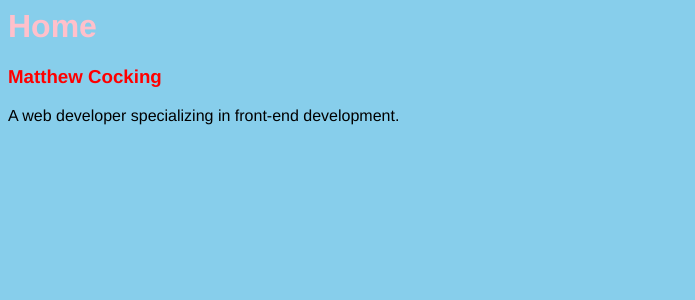
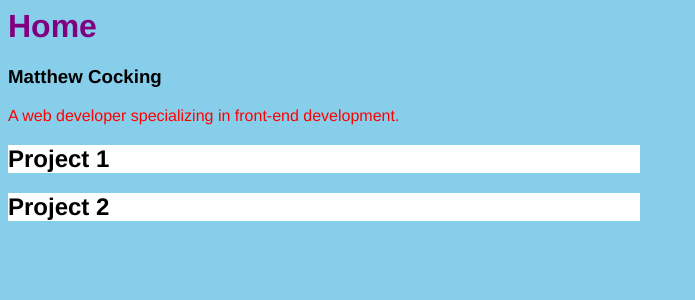
Before and after one commit to Matthew-Cocking/portfolio, a PHP site: page / in a window 1280 px wide. Shown: the top 300 px of the page, without its empty margins (0-695 px from the left). Run offline with PHP 8.4, Linux system fonts and the light colour scheme; style sheets or scripts are compiled from the project's sources.

Commit message:
development

```diff
--- a/index.html
+++ b/index.html
@@ -7,11 +7,22 @@
     <title>Document</title>
 </head>
 <body>
-
     <h1>Home</h1>
-
+    <div class="banner">
     <h3>Matthew Cocking</h3>
     <p>A web developer specializing in front-end development. </p>
+    </div>
+
+    <div class="container">
+        <div class = "section">
+            <h2>Project 1</h2>
+        </div>
+        <div class = "section">
+            <h2>Project 2</h2>
+        </div>
+
+    </div>
+
 
 </body>
 </html>
--- a/index.scss
+++ b/index.scss
@@ -9,13 +9,25 @@ body {
 }
 
 h1 {
-    color: pink;
+    color: purple;
 }
 
-h2 {
-
+p{
+    color: $secondary-color;
 }
 
-h3{
-    color: $secondary-color;
+
+.banner {
+    border:0;
+    Width:100%
 }
+
+.container {
+    width:100%;
+}
+
+.section {
+    border: 0;
+    width:50%;
+    background: white;
+}
```
